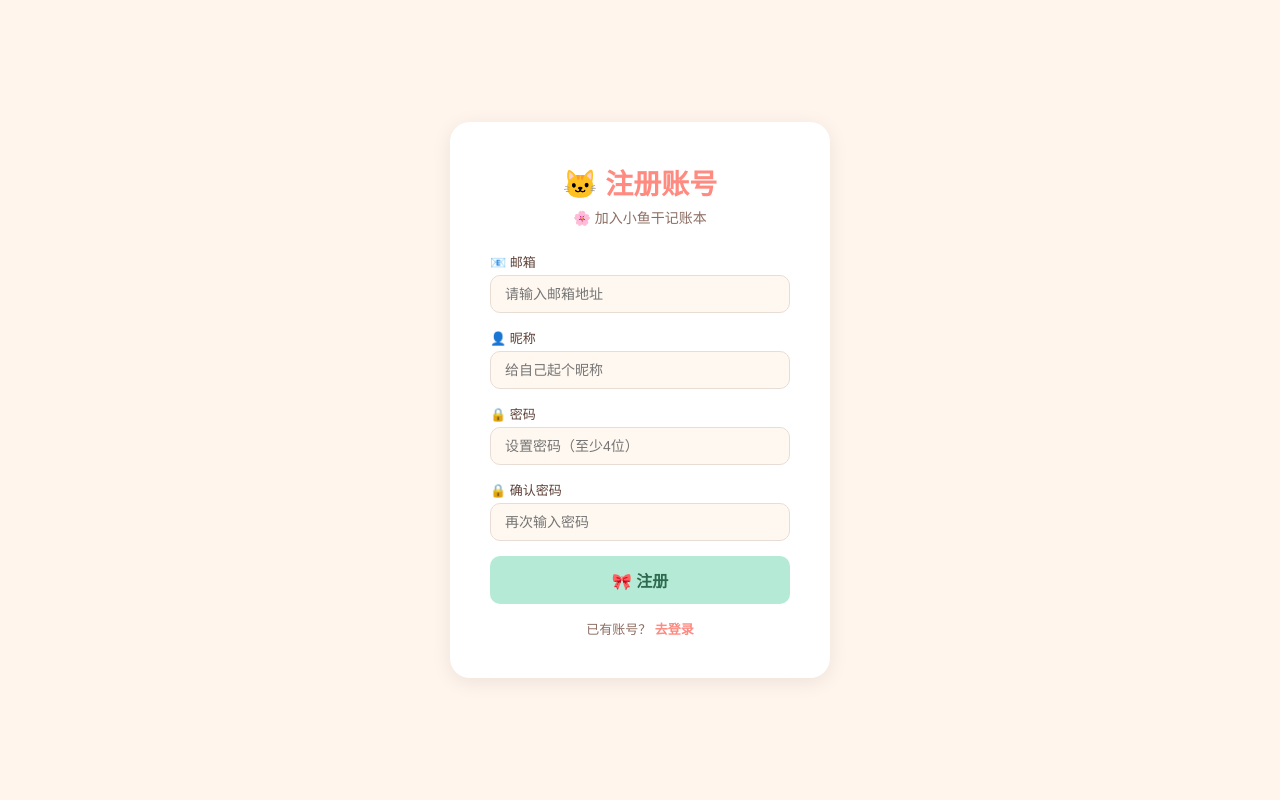
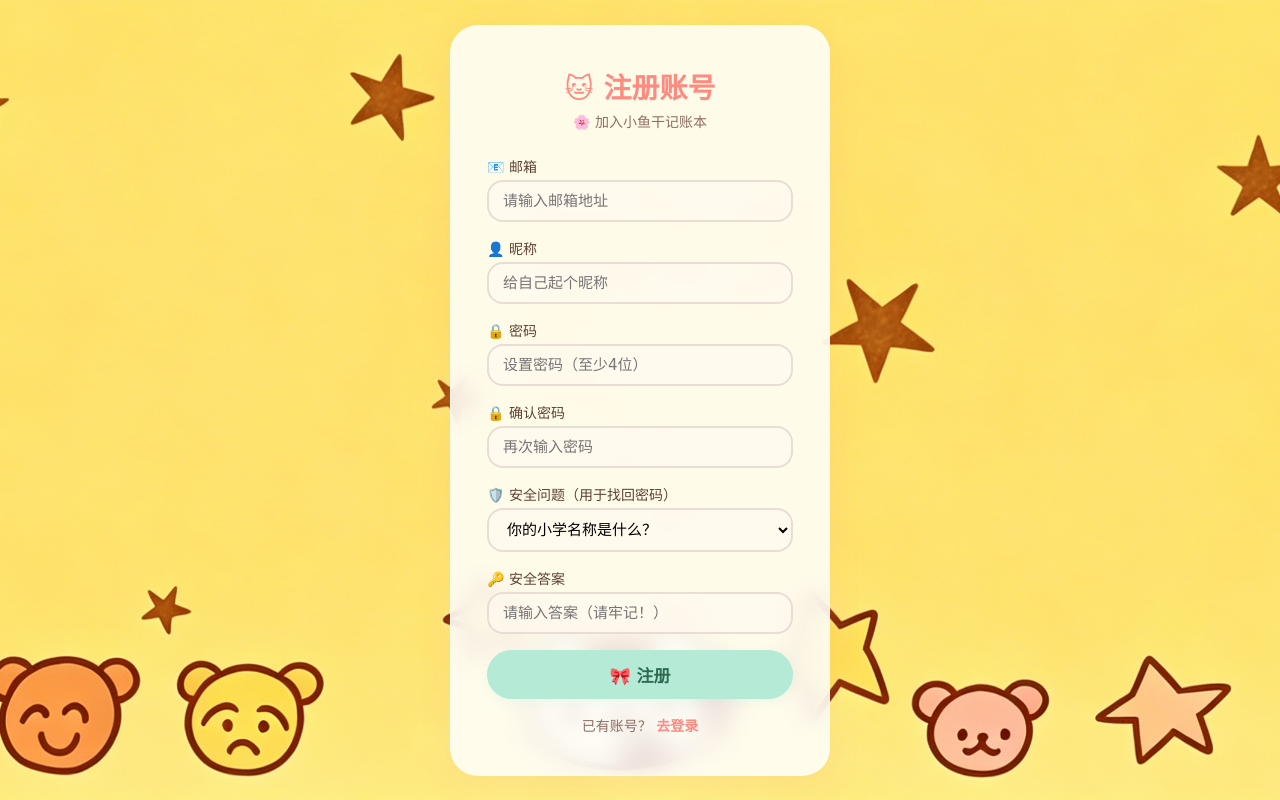
Before and after one commit to Lyra-mo/cat-book, a Flask app: page /register in a window 1280 px wide. Run offline with Flask 3, Linux system fonts and the light colour scheme; some libraries are stand-ins or nearby versions.

Commit message:
Update register.html

```diff
--- a/templates/register.html
+++ b/templates/register.html
@@ -11,89 +11,129 @@
             box-sizing: border-box;
         }
         body {
-            font-family: 'Microsoft YaHei', sans-serif;
+            font-family: 'ZCOOL KuaiLe', 'Comic Sans MS', 'Microsoft YaHei', cursive;
             background: #FFF5ED;
             display: flex;
             justify-content: center;
             align-items: center;
             min-height: 100vh;
+            background-image: url('/static/bg_pattern.png?ver=20260617');
+            background-size: cover;
+            background-position: center;
+            background-attachment: fixed;
         }
-        .login-box {
-            background: white;
-            border-radius: 20px;
-            padding: 40px;
+        .box {
+            background: rgba(255, 255, 255, 0.85);
+            backdrop-filter: blur(12px);
+            -webkit-backdrop-filter: blur(12px);
+            border-radius: 28px;
+            padding: 40px 36px;
             width: 380px;
-            box-shadow: 0 4px 20px rgba(0,0,0,0.08);
+            box-shadow: 0 8px 32px rgba(255, 138, 128, 0.12);
             text-align: center;
+            border: 1px solid rgba(255, 255, 255, 0.4);
         }
-        .login-box h1 {
+        .box h1 {
             font-size: 28px;
             color: #FF8A80;
             margin-bottom: 5px;
         }
-        .login-box p {
+        .box .subtitle {
             color: #8D6E63;
+            font-size: 14px;
             margin-bottom: 25px;
-            font-size: 14px;
         }
         .form-group {
-            margin-bottom: 15px;
+            margin-bottom: 16px;
             text-align: left;
         }
         .form-group label {
             display: block;
-            font-size: 13px;
+            font-size: 14px;
             color: #5D4037;
             margin-bottom: 4px;
         }
-        .form-group input {
+        .form-group input,
+        .form-group select {
             width: 100%;
             padding: 10px 14px;
-            border: 1px solid #E8DDD5;
-            border-radius: 10px;
-            font-size: 14px;
-            background: #FFF8F0;
+            border: 2px solid #E8DDD5;
+            border-radius: 16px;
+            font-size: 15px;
+            background: rgba(255, 248, 240, 0.6);
+            font-family: 'ZCOOL KuaiLe', 'Comic Sans MS', cursive;
+            transition: border 0.2s, box-shadow 0.2s;
+        }
+        .form-group input:focus,
+        .form-group select:focus {
+            border-color: #FF8A80;
+            outline: none;
+            box-shadow: 0 0 0 4px rgba(255, 138, 128, 0.08);
         }
         .btn {
             width: 100%;
             padding: 12px;
             border: none;
-            border-radius: 10px;
-            font-size: 16px;
+            border-radius: 50px;
+            font-size: 17px;
+            font-family: 'ZCOOL KuaiLe', 'Comic Sans MS', cursive;
             cursor: pointer;
             background: #B5EAD7;
             color: #2D6A4F;
             font-weight: bold;
+            transition: 0.25s;
+            box-shadow: 0 4px 12px rgba(181, 234, 215, 0.2);
         }
         .btn:hover {
             background: #8DD4BA;
+            transform: translateY(-2px);
         }
-        .login-link {
-            margin-top: 15px;
-            font-size: 13px;
+        .link {
+            margin-top: 16px;
+            font-size: 14px;
             color: #8D6E63;
         }
-        .login-link a {
+        .link a {
             color: #FF8A80;
             text-decoration: none;
             font-weight: bold;
         }
         .flash {
-            padding: 10px;
-            border-radius: 8px;
-            margin-bottom: 15px;
+            padding: 10px 14px;
+            border-radius: 14px;
+            margin-bottom: 16px;
             font-size: 14px;
+            text-align: center;
         }
-        .flash-success { background: #B5EAD7; color: #2D6A4F; }
-        .flash-danger { background: #FFB5B5; color: #8D3B3B; }
-        .flash-warning { background: #FFE5A3; color: #8D6E00; }
-        .flash-info { background: #A8D8EA; color: #1A4A5A; }
+        .flash-success {
+            background: #B5EAD7;
+            color: #2D6A4F;
+        }
+        .flash-danger {
+            background: #FFB5B5;
+            color: #8D3B3B;
+        }
+        .flash-warning {
+            background: #FFE5A3;
+            color: #8D6E00;
+        }
+        .flash-info {
+            background: #A8D8EA;
+            color: #1A4A5A;
+        }
+        @media (max-width: 480px) {
+            .box {
+                padding: 30px 20px;
+                width: 92%;
+                margin: 0 10px;
+            }
+        }
     </style>
 </head>
 <body>
-    <div class="login-box">
+    <div class="box">
         <h1>🐱 注册账号</h1>
-        <p>🌸 加入小鱼干记账本</p>
+        <div class="subtitle">🌸 加入小鱼干记账本</div>
 
         {% with messages = get_flashed_messages(with_categories=true) %}
             {% for category, message in messages %}
@@ -118,10 +158,28 @@
                 <label>🔒 确认密码</label>
                 <input type="password" name="confirm_password" placeholder="再次输入密码" required>
             </div>
+
+            <!-- ===== 安全问题（用于找回密码） ===== -->
+            <div class="form-group">
+                <label>🛡️ 安全问题（用于找回密码）</label>
+                <select name="security_question" required>
+                    <option value="你的小学名称是什么？">你的小学名称是什么？</option>
+                    <option value="你的宠物名字是什么？">你的宠物名字是什么？</option>
+                    <option value="你的出生城市是哪里？">你的出生城市是哪里？</option>
+                    <option value="你最喜欢的颜色是什么？">你最喜欢的颜色是什么？</option>
+                    <option value="你的第一任班主任叫什么？">你的第一任班主任叫什么？</option>
+                    <option value="你妈妈的生日是哪天？">你妈妈的生日是哪天？</option>
+                </select>
+            </div>
+            <div class="form-group">
+                <label>🔑 安全答案</label>
+                <input type="text" name="security_answer" placeholder="请输入答案（请牢记！）" required>
+            </div>
+
             <button type="submit" class="btn">🎀 注册</button>
         </form>
 
-        <div class="login-link">
+        <div class="link">
             已有账号？ <a href="/login">去登录</a>
         </div>
     </div>
```
